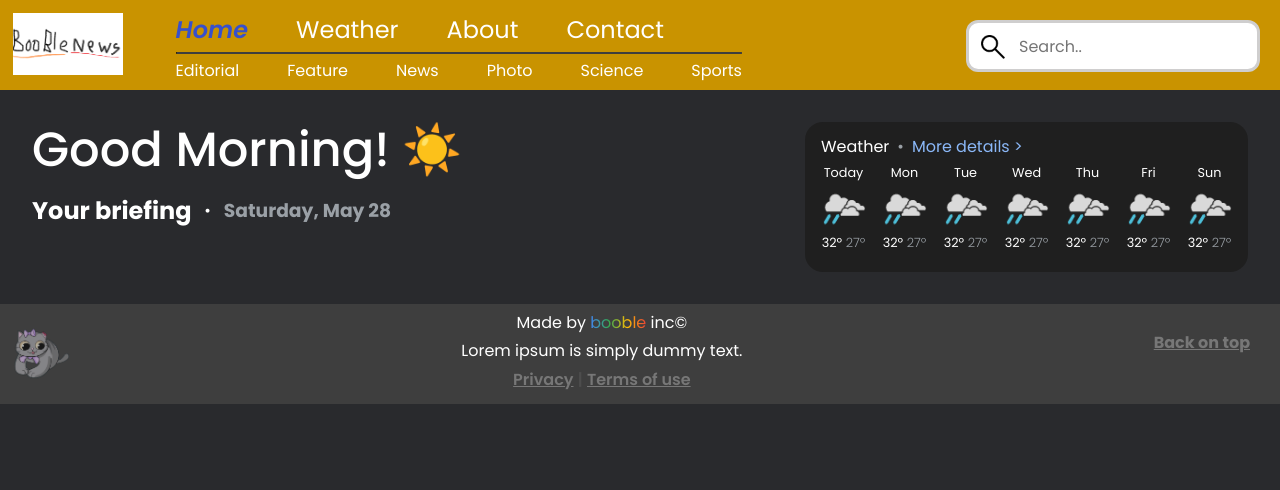
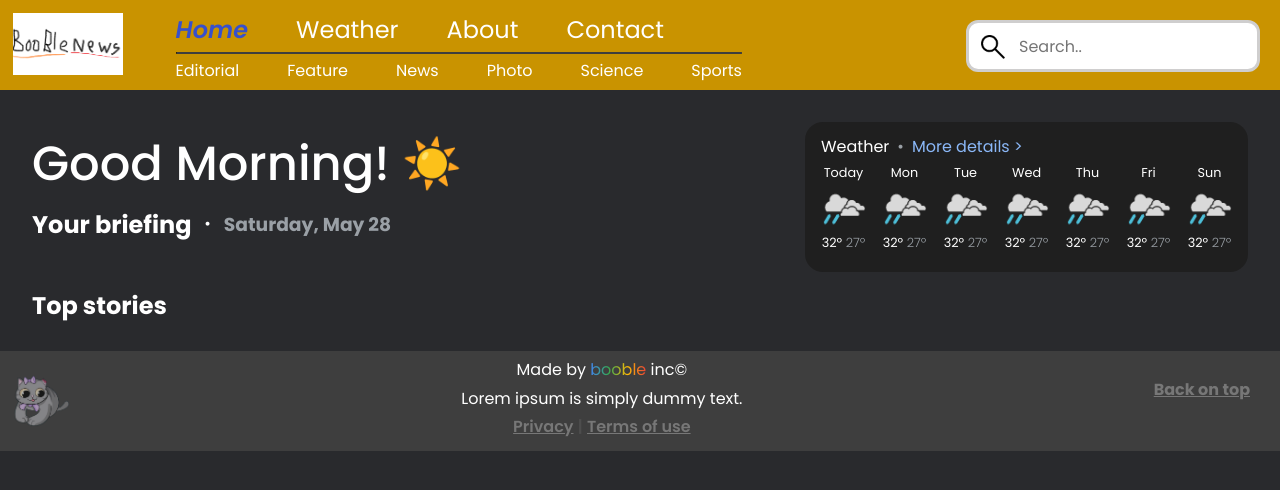
Before and after one commit to Powie69/Webpage-ultimate, a plain HTML site: page html/index.html in a window 1280 px wide. Drawn offline with Linux system fonts and the light colour scheme; a web font is replaced by a local one.

Commit message:
I've been coding this for 4 hours, my head hurts

```diff
--- a/css/index.css
+++ b/css/index.css
@@ -5,6 +5,7 @@
 .main-banner {
     display: flex;
     justify-content: space-between;
+    align-items: center;
 }
 
 .main-welcome {
@@ -83,3 +84,5 @@
     font-weight: 300;
     color: #9aa0a6;
 }
+
+/* !fuck my head hurts */
--- a/html/index.html
+++ b/html/index.html
@@ -98,6 +98,12 @@
                 </div>
             </div>
         </div>
+        <div class="main-stories">
+            <h2>Top stories</h2>
+            <div class="main-stories-grid">
+                <article></article>
+            </div>
+        </div>
     </section>
 
     <footer class="footer">
```
Also changed, not shown: 1 other file.
